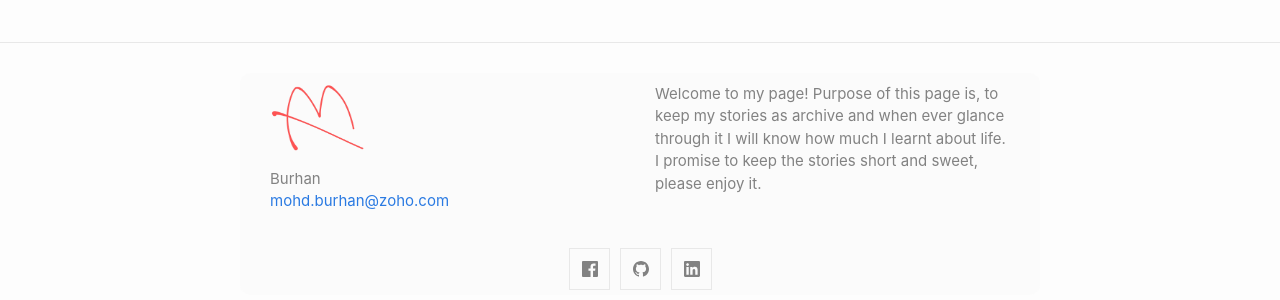
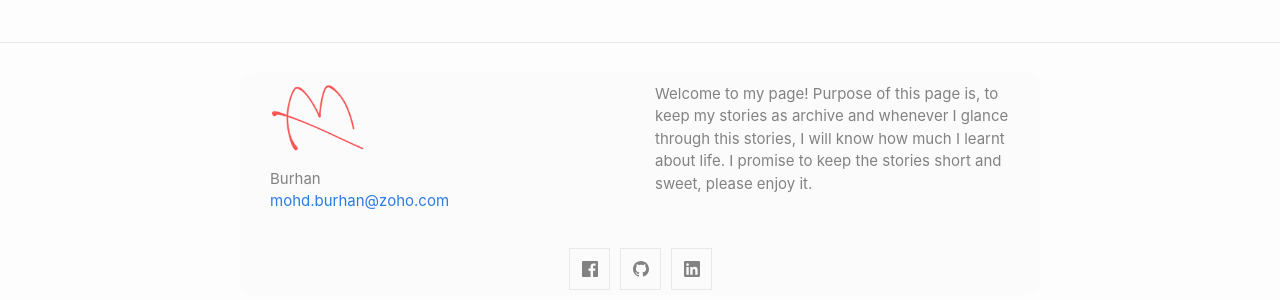
Before and after one commit to burhan3759/burhan3759.github.io, a Jekyll site: the page built from index.markdown, in a window 1280 px wide. Shown: the part 575-875 px from the top of the page. Built offline with Jekyll 4.4.1, drawn with Linux system fonts in a browser that asks for light colours.

Commit message:
1. update config file

```diff
--- a/_config.yml
+++ b/_config.yml
@@ -23,7 +23,7 @@ author:
   email: mohd.burhan@zoho.com
 title: Mohamed Burhanudeen
 description: >- # this means to ignore newlines until "baseurl:"
-  Welcome to my page! Purpose of this page is, to keep my stories as archive and when ever glance through it I will know how much I learnt about life. I promise to keep the stories short and sweet, please enjoy it.
+  Welcome to my page! Purpose of this page is, to keep my stories as archive and whenever I glance through this stories, I will know how much I learnt about life. I promise to keep the stories short and sweet, please enjoy it.
 baseurl: "" # the subpath of your site, e.g. /blog
 url: "https://burhan3759.github.io" # the base hostname & protocol for your site, e.g. http://example.com
 
```
